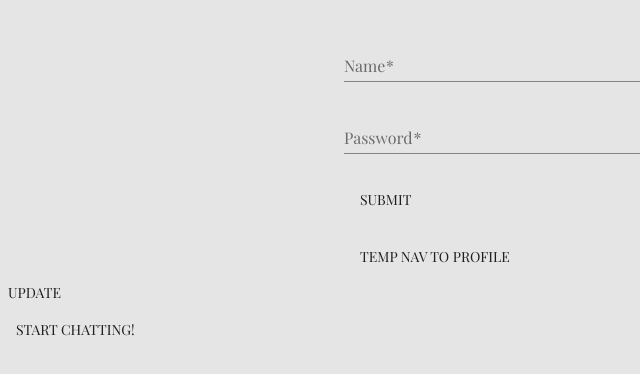
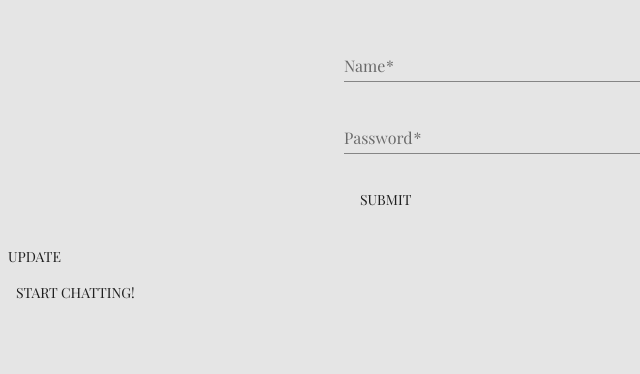
Before and after one commit to MarshallProtsman/Project-3_good-MERNin, a React (Create React App) app in the folder client/: page /login in a window 1280 px wide. Shown: the part 142-516 px from the top of the page, without its empty margins (0-640 px from the left). Built offline with nearby package versions, Linux system fonts and the light colour scheme.

Commit message:
ready for hookup to backend jsut in case

```diff
--- a/client/src/components/loginform/index.js
+++ b/client/src/components/loginform/index.js
@@ -72,7 +72,7 @@ export default class LoginForm extends Component {
           <br />
         </form>
         <br />
-        <NavButton to="/profile" text="temp Nav to profile" />
+        {/* <NavButton to="/profile" text="temp Nav to profile" /> */}
             </Grid>
             <Grid item lg={3} ></Grid>
           </Grid>
--- a/client/src/pages/login.js
+++ b/client/src/pages/login.js
@@ -5,9 +5,6 @@ import Container from "@material-ui/core/Container";
 import Grid from "@material-ui/core/Grid";
 import NavButton from "../components/navigationbutton";
 import Button from '@material-ui/core/Button';
-
-
-
 
 class LoginPage extends Component {
 
```
